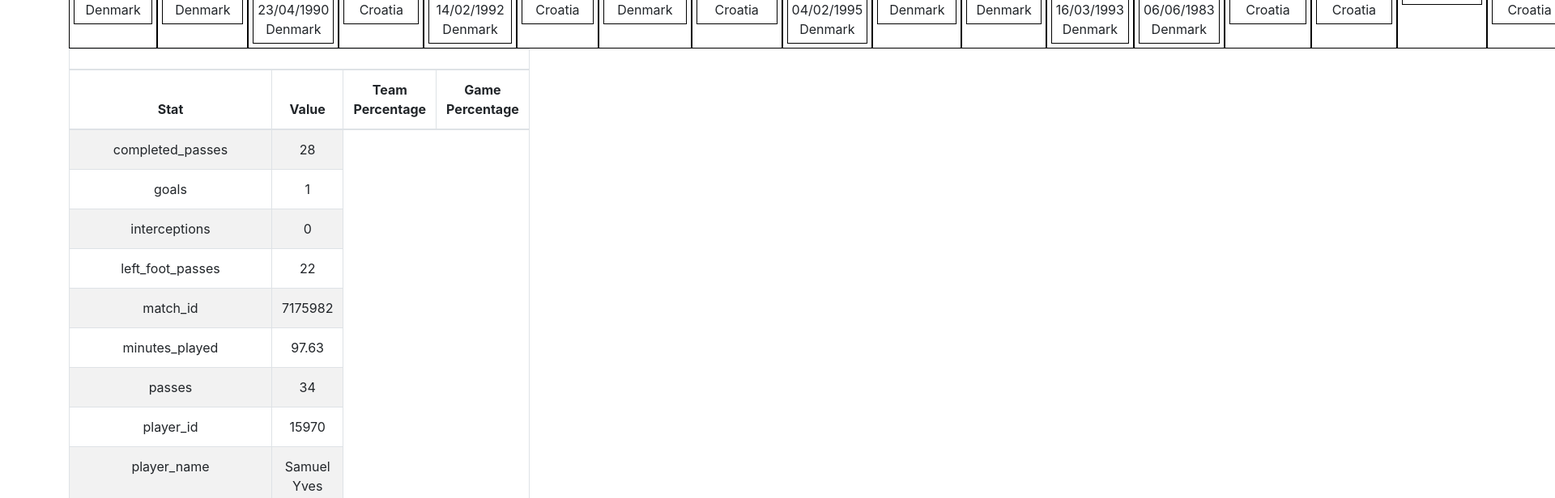
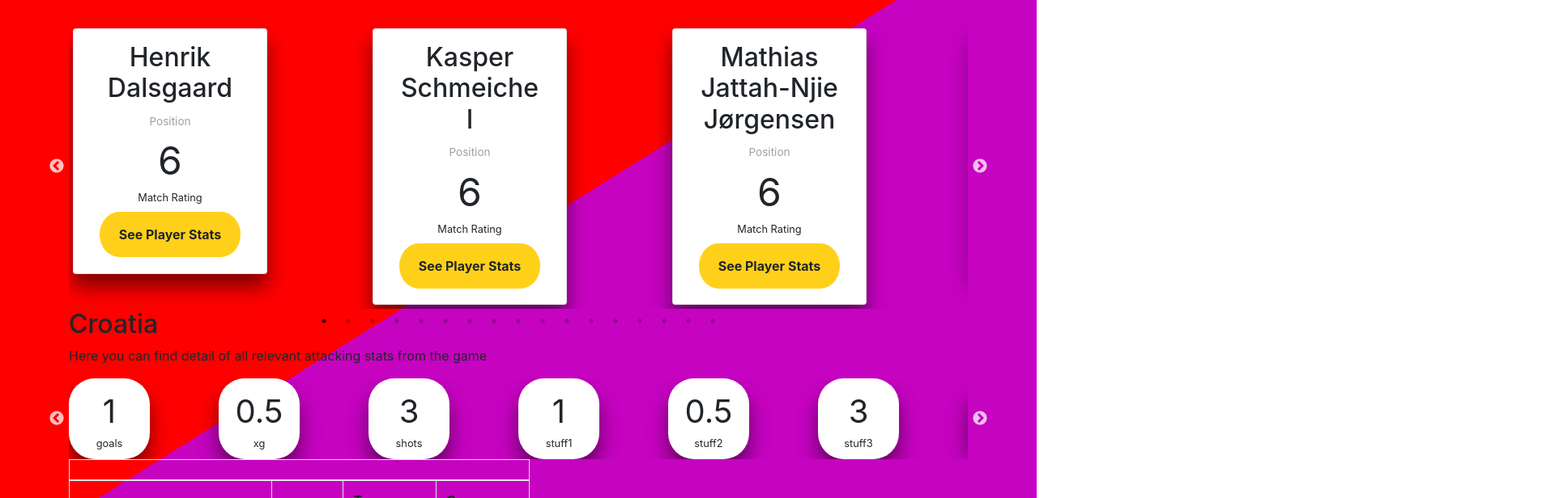
Before and after one commit to BenPreston/statsBomb_task, a React (Create React App) app: page /games/7175937 in a window 1280 px wide. Shown: the part 140-756 px from the top of the page at 81% size, 1920 px wide, since content can reach past the window. Built offline with nearby package versions, Linux system fonts and the light colour scheme.

Commit message:
added styled player cards and did small attacking stats

```diff
--- a/src/components/MatchReport.js
+++ b/src/components/MatchReport.js
@@ -1,11 +1,21 @@
 import React, { useState } from "react";
 import { useParams } from "react-router";
-import { Table, Container } from "react-bootstrap";
+import { Table, Container } from "reactstrap";
 
 import StatData from "../data/stat-data.json";
 import MatchDataJSON from "../data/match-data.json";
 import TeamData from "../data/team-data.json";
 import PlayerData from "../data/player-data.json";
+
+import PlayerCard from "./PlayerCard";
+import StatCard from "./StatCard";
+
+import Slider from "react-slick";
+import styled from "styled-components";
+
+// Import css files
+import "slick-carousel/slick/slick.css";
+import "slick-carousel/slick/slick-theme.css";
 
 import "bootstrap/dist/css/bootstrap.min.css";
 import "./matchReport.css";
@@ -33,6 +43,18 @@ export default function MatchReport() {
     xg: 0.22,
   });
 
+  const [attackingData, setAttackingData] = useState({
+    goals: 1,
+    xg: 0.5,
+    shots: 3,
+    stuff1: 1,
+    stuff2: 0.5,
+    stuff3: 3,
+    stuff4: 1,
+    xstuff15: 0.5,
+    stuff16: 3,
+  });
+
   const matchData = [];
 
   const findPlayerName = (player_id) => {
@@ -56,7 +78,7 @@ export default function MatchReport() {
 
   calculateTeamData();
 
-  let homeTeam, homeTeamID, awayTeam, awayTeamID;
+  let homeTeam, homeTeamID, homeTeamColor, awayTeam, awayTeamID, awayTeamColor;
 
   const identfityTeamIDs = () => {
     MatchDataJSON.map((match) => {
@@ -73,9 +95,11 @@ export default function MatchReport() {
     TeamData.filter((team) => {
       if (team.team_id === homeTeamID) {
         homeTeam = team.team_name;
+        homeTeamColor = team.team_first_color;
       }
       if (team.team_id === awayTeamID) {
         awayTeam = team.team_name;
+        awayTeamColor = team.team_first_color;
       }
     });
   };
@@ -86,36 +110,71 @@ export default function MatchReport() {
     setPlayerData(player);
   }
 
+  const playerCardConfig = {
+    dots: true,
+    infinite: true,
+    speed: 500,
+    slidesToShow: 3,
+    slidesToScroll: 1,
+  };
+
+  const [playerCardSettings, setPlayerCardSettings] = useState(
+    playerCardConfig
+  );
+
+  const statsCardConfig = {
+    infinite: true,
+    speed: 500,
+    slidesToShow: 6,
+    slidesToScroll: 3,
+  };
+
+  const [statsCardSettings, setStatsCardSettings] = useState(statsCardConfig);
+
+  const Body = styled.body`
+    background-image: linear-gradient(
+      to bottom right,
+      ${homeTeamColor} 50%,
+      ${awayTeamColor} 50%
+    );
+  `;
+
   return (
+    <Body>
       <div className="data">
         <Container>
           <h1>
             {homeTeam} vs {awayTeam}
           </h1>
-        <h3></h3>
-        <div className="playerHolders">
+          {/* Player slider */}
+          <Slider {...playerCardSettings}>
             {matchData.map((data) => {
               return (
                 <div className="player" onClick={() => changeStats(data)}>
                   {PlayerData.map((player) => {
                     if (player.player_name == data.player_name) {
-                    return (
-                      <div className="player">
-                        <div className="player_name">{player.player_name}</div>
-                        <div className="player_dob">
-                          {player.player_birth_date}
-                        </div>
-                        <div className="player_country">
-                          {player.country_name}
-                        </div>
-                      </div>
-                    );
+                      return <PlayerCard player={player} />;
                     }
                   })}
                 </div>
               );
             })}
-        </div>
+          </Slider>
+          {/* Player slider ends */}
+          <h2>{homeTeam}</h2>
+          <p>
+            Here you can find detail of all relevant attacking stats from the
+            game
+          </p>
+          {/* Stat slider */}
+          <Slider {...statsCardSettings}>
+            {Object.keys(attackingData).map(function (keyName, keyIndex) {
+              return (
+                <StatCard statVal={attackingData[keyName]} statName={keyName} />
+              );
+            })}
+          </Slider>
+          {/* Stat Slider ends here  */}
 
           <Table striped bordered hover className="dataTable">
             <thead>
@@ -144,5 +203,6 @@ export default function MatchReport() {
           </Table>
         </Container>
       </div>
+    </Body>
   );
 }
--- /dev/null
+++ b/src/components/PlayerCard.js
@@ -0,0 +1,22 @@
+import React from "react";
+import "./playerCard.css";
+
+export default function PlayerCard({ player }) {
+  return (
+    <div>
+      <div className="card">
+        <h2 className="name">{player.player_name}</h2>
+        <div className="title">Position</div>
+        <div className="actions">
+          <div className="match-rating">
+            <span className="match-rating_score">6</span>
+            <small>Match Rating</small>
+          </div>
+          <div className="follow-btn">
+            <button>See Player Stats</button>
+          </div>
+        </div>
+      </div>
+    </div>
+  );
+}
--- /dev/null
+++ b/src/components/StatCard.js
@@ -0,0 +1,16 @@
+import React from "react";
+import "./statCard.css";
+
+export default function StatCard({ statVal, statName }) {
+  {
+    console.log(statName, statVal);
+  }
+  return (
+    <div>
+      <div className="stat_card">
+        <span className="stat_score">{statVal}</span>
+        <small>{statName}</small>
+      </div>
+    </div>
+  );
+}
--- a/src/components/matchReport.css
+++ b/src/components/matchReport.css
@@ -7,5 +7,21 @@
 }
 .player {
   padding: 5px;
-  border: 1px solid black;
+  min-width: 250px;
+  max-width: 250px;
 }
+
+h1 {
+  padding: 25px 0px;
+  text-align: center;
+  font-weight: revert;
+}
+
+.card .title {
+  /* padding: 0 2rem 1.2rem; */
+  padding: 3px;
+}
+
+slick-slider.slick-initialized {
+  margin: 3rem 0px;
+}
--- /dev/null
+++ b/src/components/playerCard.css
@@ -0,0 +1,76 @@
+@import url("https://fonts.googleapis.com/css?family=Montserrat:400,400i,700");
+body {
+  font-size: 16px;
+  /* color: #404040; */
+  font-family: Montserrat, sans-serif;
+  /* background-image: linear-gradient(to bottom right, #ff0000 50%, #0039a6 50%); */
+  background-position: center;
+  background-attachment: fixed;
+  margin: 0;
+  padding: 2rem 0;
+  display: grid;
+  box-sizing: border-box;
+}
+.card {
+  background-color: #fff;
+  max-width: 360px;
+  display: flex;
+  flex-direction: column;
+  overflow: hidden;
+  border-radius: 2rem;
+  box-shadow: 0px 1rem 1.5rem rgba(0, 0, 0, 0.5);
+}
+
+.card h2.name {
+  text-align: center;
+  padding: 1rem 2rem 0.5rem;
+  margin: 0;
+}
+.card .title {
+  color: #a0a0a0;
+  font-size: 0.85rem;
+  text-align: center;
+  padding: 0 2rem 1.2rem;
+}
+.card .actions {
+  padding: 0 2rem 1.2rem;
+  display: flex;
+  flex-direction: column;
+  order: 99;
+}
+
+.card .actions .match-rating .match-rating_score {
+  font-size: 3rem;
+  display: block;
+  text-align: center;
+}
+
+.card .actions .match-rating small {
+  font-size: 0.8rem;
+  display: block;
+  text-align: center;
+  margin-bottom: 0.5rem;
+}
+
+.card .actions .follow-btn button {
+  color: inherit;
+  font: inherit;
+  font-weight: bold;
+  background-color: #ffd01a;
+  width: 100%;
+  border: none;
+  padding: 1rem;
+  outline: none;
+  box-sizing: border-box;
+  border-radius: 1.5rem/50%;
+  transition: background-color 100ms ease-in-out,
+    transform 200ms cubic-bezier(0.18, 0.89, 0.32, 1.28);
+}
+.card .actions .follow-btn button:hover {
+  background-color: #efb10a;
+  transform: scale(1.1);
+}
+.card .actions .follow-btn button:active {
+  background-color: #e8a200;
+  transform: scale(1);
+}
--- /dev/null
+++ b/src/components/statCard.css
@@ -0,0 +1,30 @@
+@import url("https://fonts.googleapis.com/css?family=Montserrat:400,400i,700");
+body {
+  font-size: 16px;
+  /* color: #404040; */
+  font-family: Montserrat, sans-serif;
+  /* background-image: linear-gradient(to bottom right, #ff0000 50%, #0039a6 50%); */
+  background-position: center;
+  background-attachment: fixed;
+  margin: 0;
+  padding: 2rem 0;
+  display: grid;
+  box-sizing: border-box;
+}
+
+.stat_card {
+  background-color: #fff;
+  max-width: 100px;
+  min-height: 100px;
+  display: flex;
+  justify-content: center;
+  align-items: center;
+  flex-direction: column;
+  overflow: hidden;
+  border-radius: 2rem;
+  box-shadow: 0px 1rem 1.5rem rgba(0, 0, 0, 0.5);
+}
+
+.stat_score {
+  font-size: 2.5rem;
+}
--- a/src/data/team-data.json
+++ b/src/data/team-data.json
@@ -72,7 +72,8 @@
   {
     "team_id": 468231,
     "team_name": "Croatia",
-   "team_first_color": "#FF0000"
+    "team_first_color": "#FF0000",
+    "team_flag": "https://upload.wikimedia.org/wikipedia/commons/thumb/1/1b/Flag_of_Croatia.svg/255px-Flag_of_Croatia.svg.png"
   },
   {
     "team_id": 468239,
```
Also changed, not shown: package.json (+6 -2 lines), src/styled-components/Body.js (added), 1 other file (tests, documents, lock files or other folders). Lines whose indentation alone changed are shown as unchanged.
